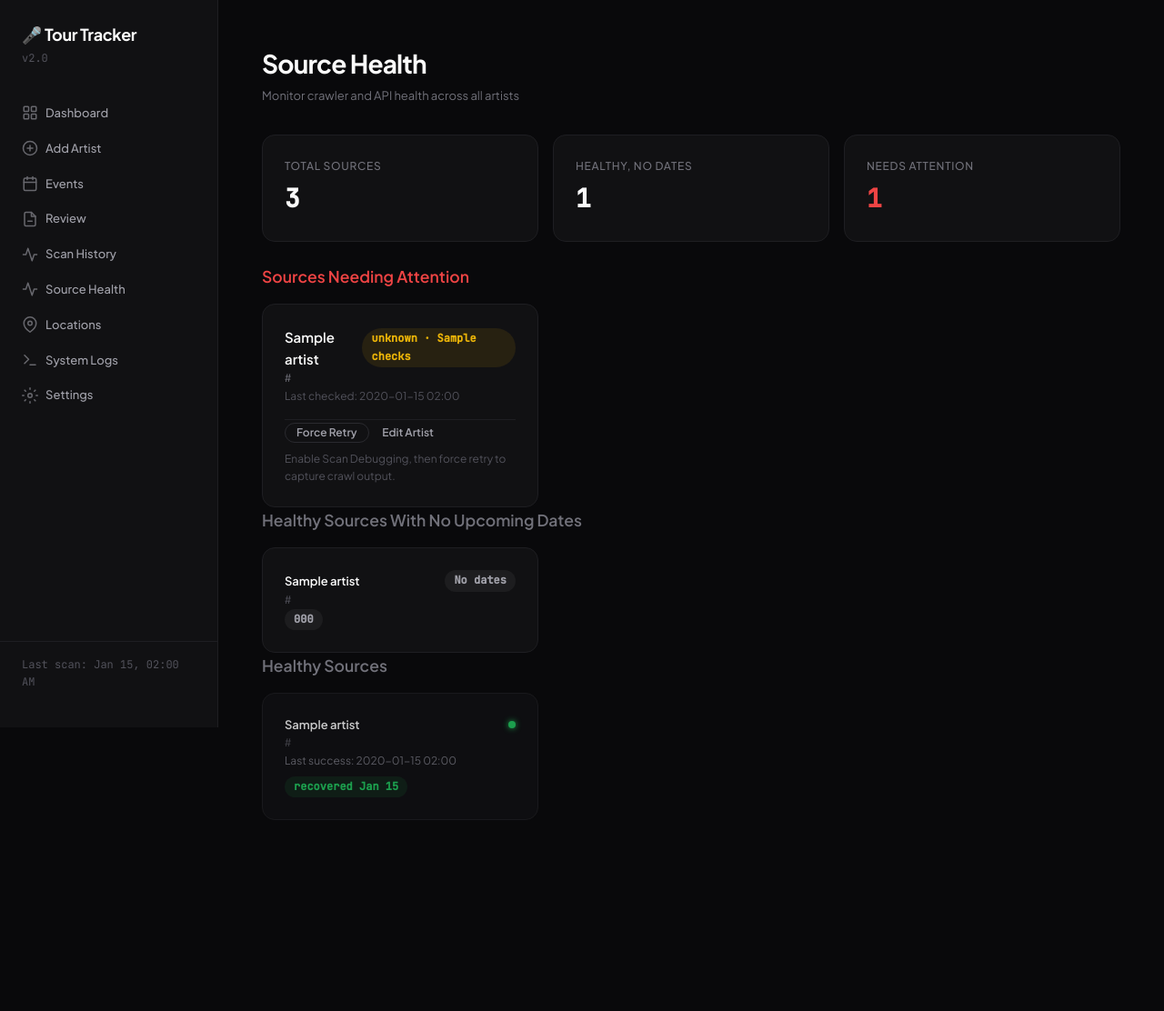
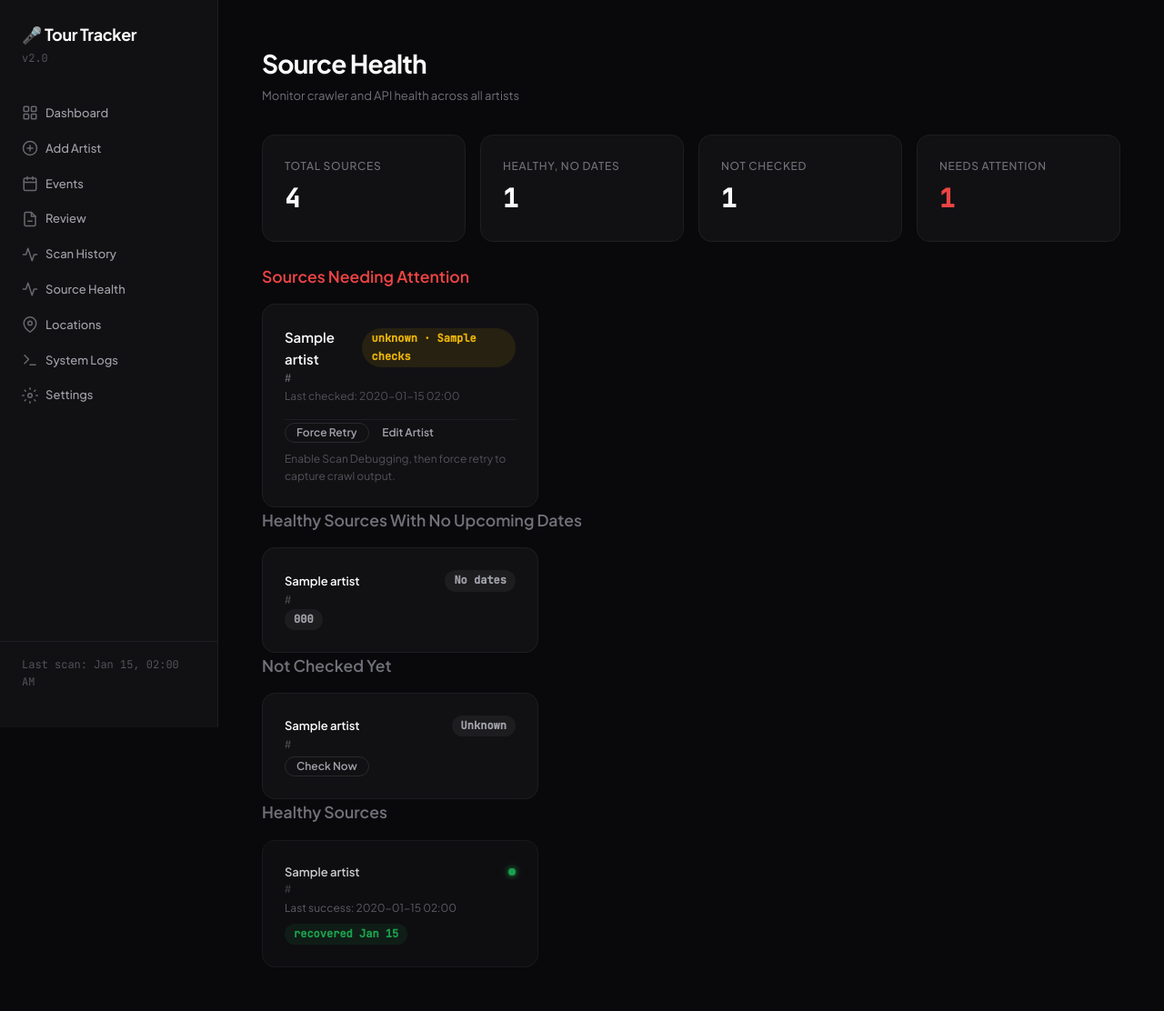
Before and after one commit to e-fied/artistv2, a FastAPI app: template app/templates/sources/health.html in a window 1280 px wide. Shown: the whole page at 91% size. Before the commit the page ends 902 px from the top, so only its background shows below. Run offline with FastAPI, Linux system fonts and the light colour scheme; the template is opened without the code that fills it: most values are stand-ins (such as "Sample title", 1, 10 or a date in 2020); parts of the project's set-up code (start-up, migrations or seed data) failed here and were passed over.

Commit message:
Separate unchecked sources from healthy

```diff
--- a/app/templates/sources/health.html
+++ b/app/templates/sources/health.html
@@ -13,11 +13,15 @@
   <div class="flex gap-md mb-lg">
     <div class="stat-card" style="flex: 1;">
       <div class="stat-label">Total Sources</div>
-      <div class="stat-value">{{ healthy_sources|length + empty_sources|length + failing_sources|length }}</div>
+      <div class="stat-value">{{ healthy_sources|length + empty_sources|length + unknown_sources|length + failing_sources|length }}</div>
     </div>
     <div class="stat-card" style="flex: 1;">
       <div class="stat-label">Healthy, No Dates</div>
       <div class="stat-value">{{ empty_sources|length }}</div>
+    </div>
+    <div class="stat-card" style="flex: 1;">
+      <div class="stat-label">Not Checked</div>
+      <div class="stat-value">{{ unknown_sources|length }}</div>
     </div>
     <div class="stat-card" style="flex: 1;">
       <div class="stat-label">Needs Attention</div>
@@ -115,6 +119,26 @@
   </div>
   {% endif %}
 
+  {% if unknown_sources %}
+  <h3 class="font-semibold mb-md text-tertiary">Not Checked Yet</h3>
+  <div class="card-grid mb-xl">
+    {% for source in unknown_sources %}
+    <div class="card">
+      <div class="flex items-center justify-between mb-sm">
+        <div class="font-semibold text-sm">{{ source.artist.name }}</div>
+        <span class="badge badge-neutral">Unknown</span>
+      </div>
+      <div class="text-xs text-muted font-mono mb-sm break-all">
+        {{ 'Ticketmaster API' if source.source_type == 'ticketmaster' else source.url }}
+      </div>
+      <form method="post" action="/artists/{{ source.artist_id }}/scan" style="display:inline;">
+        <button type="submit" class="btn btn-secondary btn-sm">Check Now</button>
+      </form>
+    </div>
+    {% endfor %}
+  </div>
+  {% endif %}
+
   <h3 class="font-semibold mb-md text-tertiary">Healthy Sources</h3>
   {% if healthy_sources %}
   <div class="card-grid">
```
Also changed, not shown: app/routes/sources.py (+9 -1 lines).
